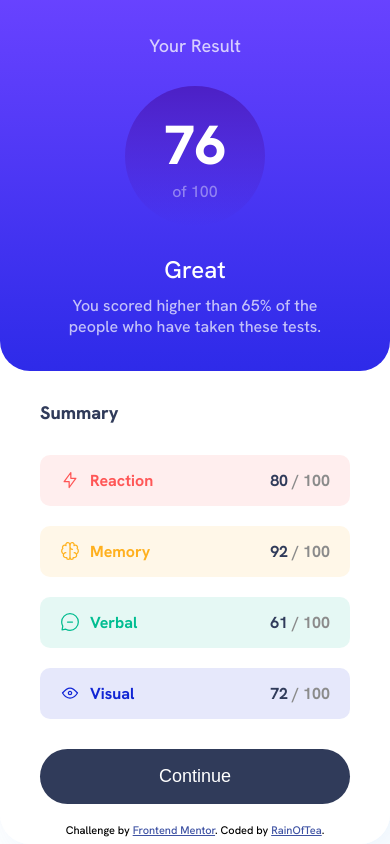
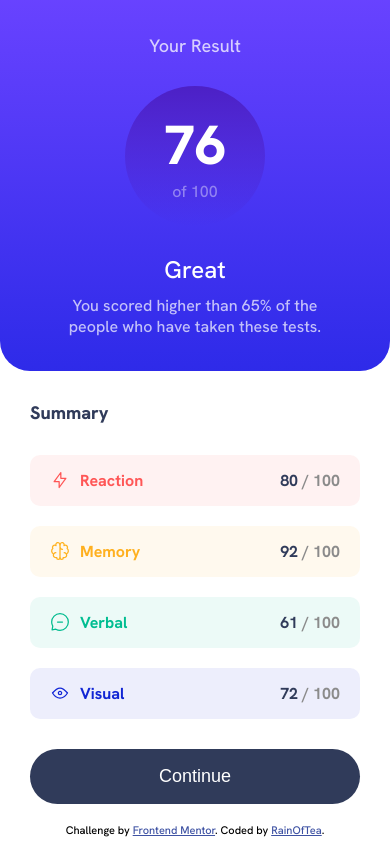
Before and after one commit to RainOfTea/results-summar-component, a plain HTML site: page index.html in a window 390 px wide. Drawn offline with Linux system fonts and the light colour scheme.

Commit message:
Fixed results width on the mobile layout

```diff
--- a/css/queries.css
+++ b/css/queries.css
@@ -15,8 +15,7 @@
     max-width: 80%;
     height: 100%;
     margin: 0;
-    border-top-left-radius: 0;
-    border-top-right-radius: 0;
+    border-radius: 0;
   }
 
   /********************/
@@ -64,6 +63,8 @@
 
   .summary-container {
     gap: 1rem;
+    /* padding: 2rem 4rem 3rem 4rem; */
+    padding: 2rem 3rem 3rem 3rem;
   }
 
   .summary-title {
--- a/css/style.css
+++ b/css/style.css
@@ -150,20 +150,20 @@ body {
 
 .reaction {
   color: hsl(0, 100%, 67%);
-  background-color: hsla(0, 100%, 67%, 0.1);
+  background-color: hsla(0, 100%, 67%, 0.075);
 }
 
 .memory {
   color: hsl(39, 100%, 56%);
-  background-color: hsla(39, 100%, 56%, 0.1);
+  background-color: hsla(39, 100%, 56%, 0.075);
 }
 .verbal {
   color: hsl(166, 100%, 37%);
-  background-color: hsla(166, 100%, 37%, 0.1);
+  background-color: hsla(166, 100%, 37%, 0.075);
 }
 .visual {
   color: hsl(234, 85%, 45%);
-  background-color: hsla(234, 85%, 45%, 0.1);
+  background-color: hsla(234, 85%, 45%, 0.075);
 }
 
 .button-continue {
```
